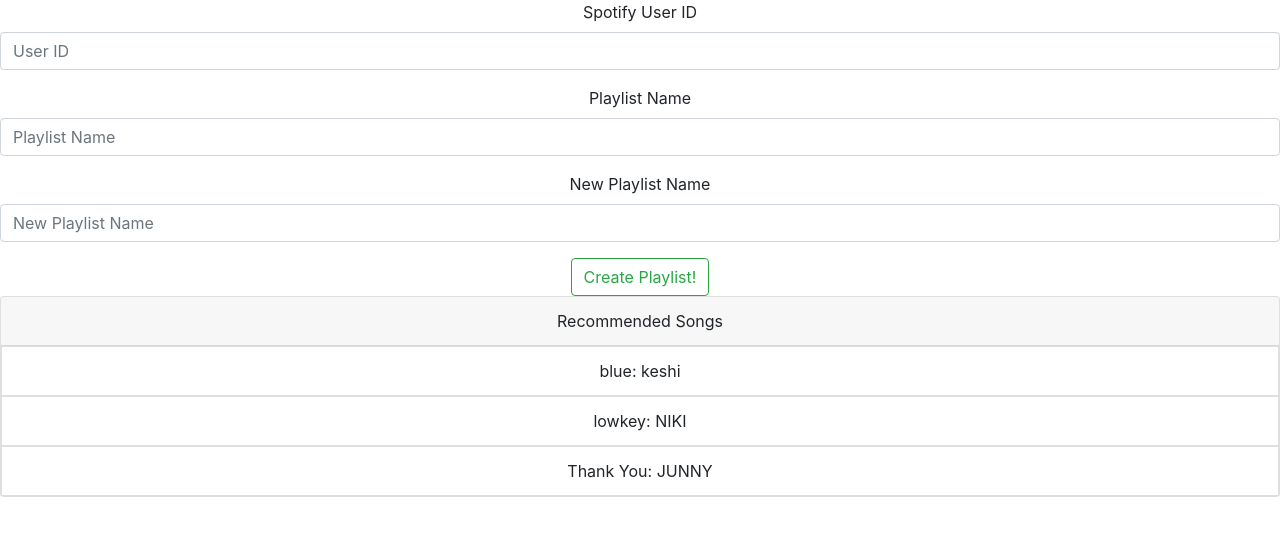
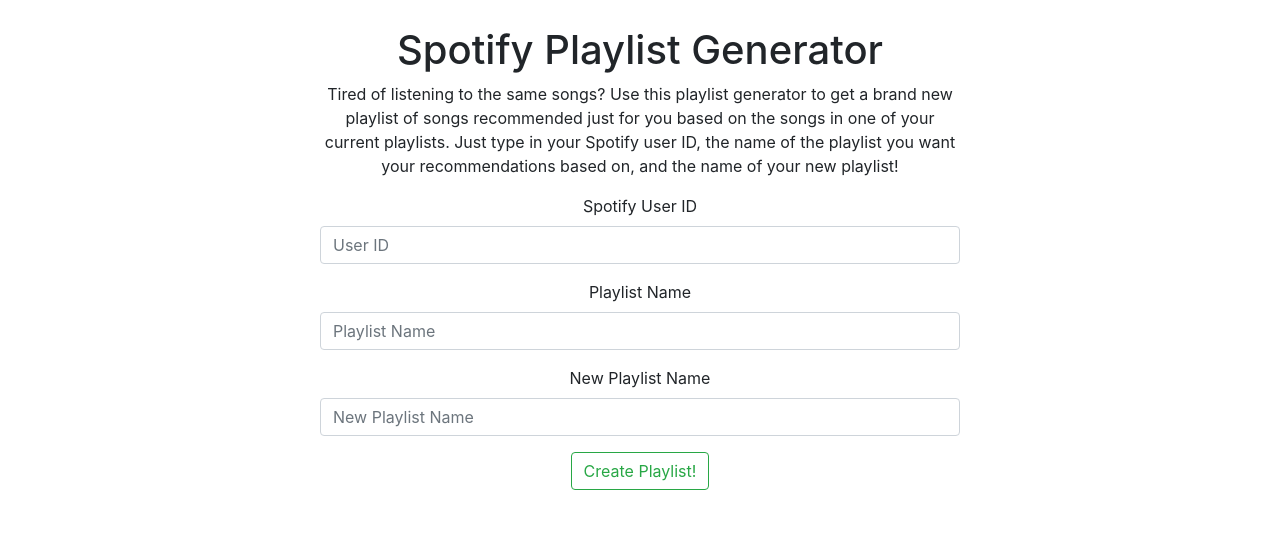
Before and after one commit to samliu10/spotify, a React (Create React App) app in the folder frontend/: page / in a window 1280 px wide. Shown: the top 536 px of the page. Built offline with nearby package versions, Linux system fonts and the light colour scheme.

Commit message:
Titles, headings
- Conditional rendering for song recs

```diff
--- a/frontend/src/App.css
+++ b/frontend/src/App.css
@@ -1,5 +1,11 @@
 .App {
   text-align: center;
+  width: 50%;
+  margin-left: auto;
+  margin-right: auto;
+  padding-bottom: 2%;
+  padding-top: 2%;
+
 }
 
 .App-logo {
@@ -36,3 +42,11 @@
     transform: rotate(360deg);
   }
 }
+
+.divider {
+  height: 1px;
+  color: black;
+  background-color: black;
+  margin-top: 28px;
+  margin-bottom: 20px;
+}
--- a/frontend/src/App.tsx
+++ b/frontend/src/App.tsx
@@ -349,7 +349,7 @@
       description: description
     }
     const newPlaylistId = await createPlaylistByUserId(userId, newPlaylistInfo);
-    const uriArr: string[] = trackRecs.map((rec: { [key: string]: string }) => rec.uri);
+    const uriArr: string[] = trackRecs.map((rec: any) => rec.uri);
     const newPlaylistTracks = {
       uris: uriArr
     }
@@ -357,12 +357,30 @@
 
   }
 
+
   return (
     <div className="App">
-      <SongForm />
-      <SongRecs songRecs={data} />
+      <h1>Spotify Playlist Generator</h1>
+      <p>Tired of listening to the same songs? Use this playlist generator to
+      get a brand new playlist of songs recommended just for you based on
+      the songs in one of your current playlists. Just type in your Spotify
+      user ID, the name of the playlist you want your recommendations based on,
+      and the name of your new playlist!
+      </p>
+      <SongForm callbackSubmit="" />
+
+      {/* Have recommendations */}
+      {trackRecs.length !== 0 &&
+        <div>
+          <div className="divider"></div>
+          <h3>Your Recommendations</h3>
+          <SongRecs songRecs={data} />
+        </div>}
+
     </div>
   );
+
+
 }
 
 export default App;
```
Also changed, not shown: frontend/src/components/SongForm.tsx (+5 -2 lines), 1 other file (tests, documents, lock files or other folders).
